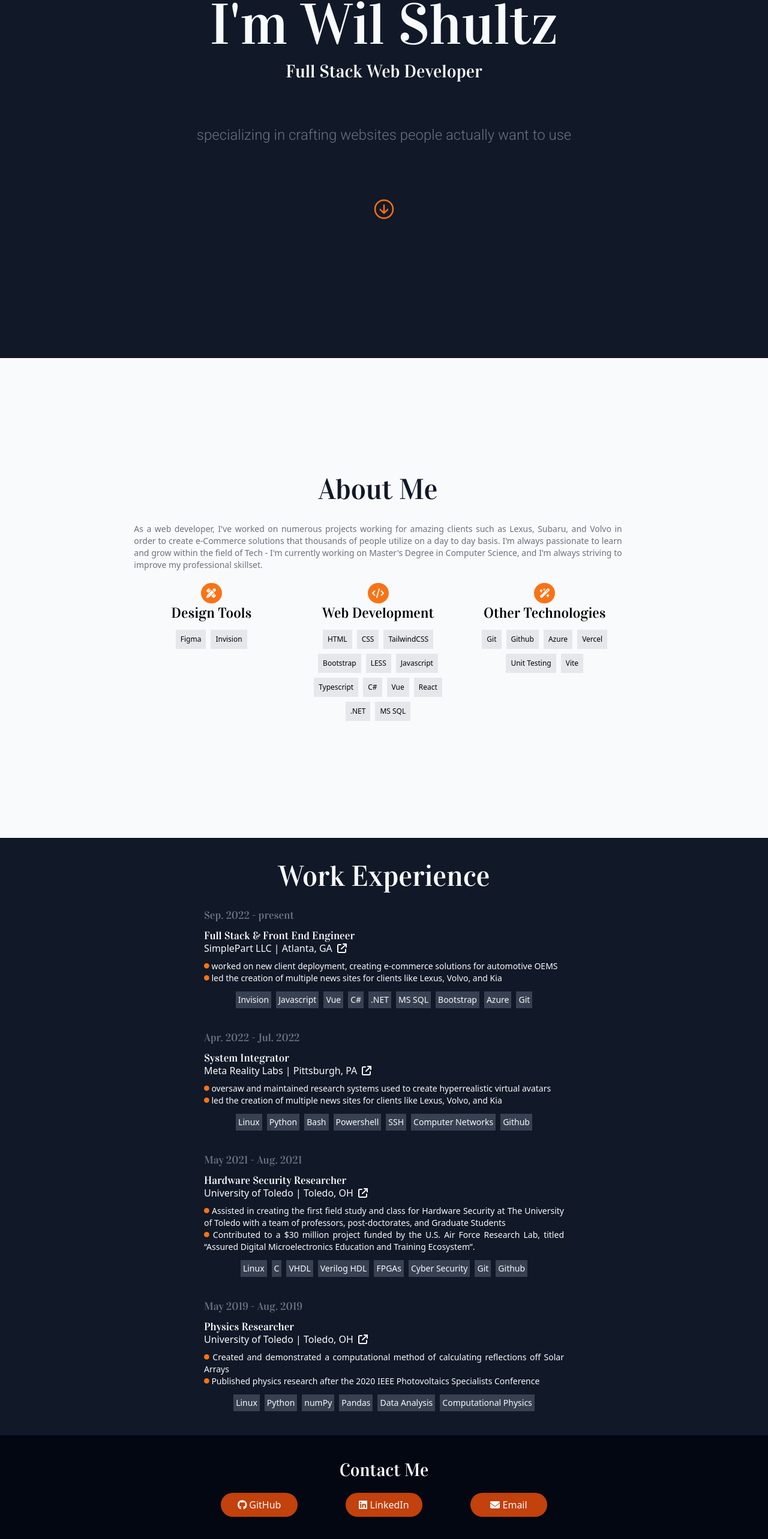
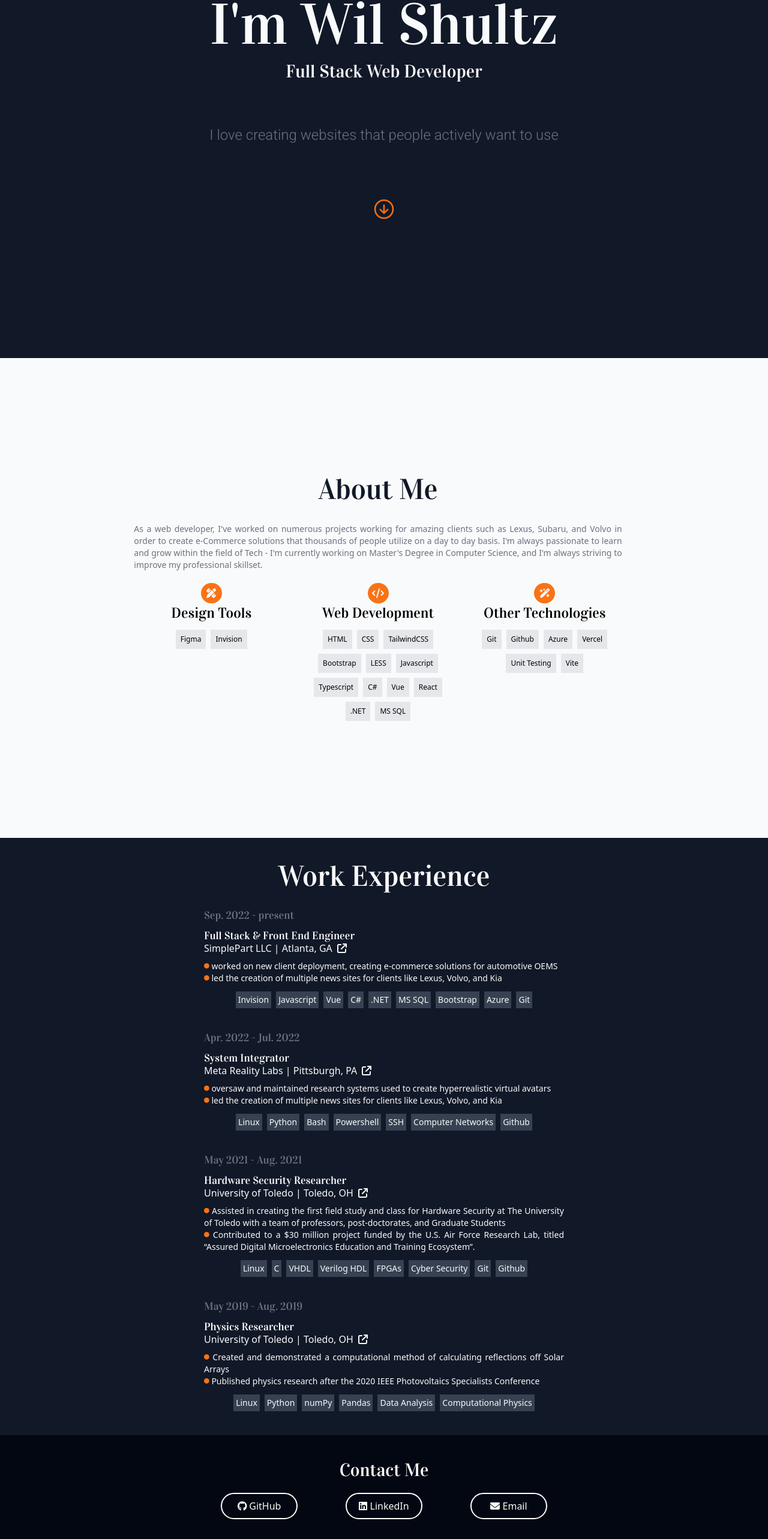
Before and after one commit to ShultzWilliam/Portfolio, a React (Vite) app: page / in a window 1280 px wide. Shown: the part 203-2769 px from the top of the page at 60% size. Built offline with nearby package versions, Linux system fonts and the light colour scheme; the HTML template or start-up script is replaced by a standard one.

Commit message:
updated look of header and footer code

```diff
--- /dev/null
+++ b/src/Footer.css
@@ -0,0 +1,7 @@
+.wow {
+    border: 2px solid rgb(255,255,255);
+}
+
+.wow:hover {
+    border: 2px solid rgb(59, 130, 246);
+}
--- a/src/Footer.tsx
+++ b/src/Footer.tsx
@@ -1,6 +1,7 @@
 import { FontAwesomeIcon } from '@fortawesome/react-fontawesome';
 import { faGithub, faLinkedin } from '@fortawesome/free-brands-svg-icons';
 import { faEnvelope } from '@fortawesome/free-solid-svg-icons';
+import "./Footer.css";
 
 function Footer() {
     const emailAddress = 'william.shultz2017@gmail.com';
@@ -15,13 +16,13 @@ function Footer() {
               Contact Me
           </h2>
           <div className="button-list flex justify-center gap-2 lg:gap-x-20 mr-auto ml-auto mt-5 flex-wrap">
-            <a target="_blank" href="https://github.com/ShultzWilliam" className="contact-link text-gray-50  p-2 bg-orange-700 rounded-full px-5 lg:w-32 w-max hover:bg-blue-500 transition-all text-center">
+            <a target="_blank" href="https://github.com/ShultzWilliam" className="contact-link text-gray-50  p-2 wow rounded-full px-5 lg:w-32 w-max hover:bg-blue-500 transition-all text-center">
               <FontAwesomeIcon icon={faGithub} /> GitHub
             </a>
-            <a target="_blank" href="https://www.linkedin.com/in/wilshultz/" className="contact-link text-gray-50  p-2 bg-orange-700 rounded-full px-5 lg:w-32 w-max2 hover:bg-blue-500 transition-all text-center">
+            <a target="_blank" href="https://www.linkedin.com/in/wilshultz/" className="wow contact-link text-gray-50  p-2 rounded-full px-5 lg:w-32 w-max2 hover:bg-blue-500 transition-all text-center">
               <FontAwesomeIcon icon={faLinkedin} /> LinkedIn
             </a>
-            <a target="_blank" href={mailtoLink} className="contact-link text-gray-50  p-2 bg-orange-700 rounded-full lg:px-5 lg:w-32 w-max hover:bg-blue-500 transition-all text-center flex-wrap">
+            <a target="_blank" href={mailtoLink} className="wow contact-link text-gray-50  p-2 rounded-full lg:px-5 lg:w-32 w-max hover:bg-blue-500 transition-all text-center flex-wrap">
               <FontAwesomeIcon icon={faEnvelope} /> Email
             </a>
           </div>
--- a/src/Header.css
+++ b/src/Header.css
@@ -1,3 +1,12 @@
-@media (max-width: 768px) {
+#header-container {
+    box-shadow: 0px 0px 10px rgba(0,0,0,0.1);
+}
 
+.cool-button:hover
+     {
+        border: 2px solid white;
+    }
+
+.cool-button {
+    border: 2px solid transparent;
 }
--- a/src/Header.tsx
+++ b/src/Header.tsx
@@ -42,7 +42,7 @@ function Header() {
   return (
     <header
       id="header-container"
-      className={`fixed bottom-0 md:bottom-auto p-0 md:p-2 w-full transition-opacity z-10 ${
+      className={`fixed bottom-0 md:bottom-auto p-0 md:p-2 w-full transition-opacity z-10 bg-orange-500 ${
         isHeaderVisible ? 'opacity-100' : 'opacity-0'
       }`}
     >
@@ -52,7 +52,7 @@ function Header() {
           <li>
             <button
               onClick={() => scrollToSection('hero-container')}
-              className="cool-button bg-orange-700 hover:bg-blue-500 text-gray-50 transition-all px-5 rounded-full"
+              className="cool-button  text-gray-50 transition-all px-5 rounded-full"
             >
               <FontAwesomeIcon icon={faHouse} size="xs" /> Home
             </button>
@@ -60,7 +60,7 @@ function Header() {
           <li>
             <button
               onClick={() => scrollToSection('aboutme-container')}
-              className="cool-button bg-orange-700 hover:bg-blue-500 text-gray-50 transition-all px-5 rounded-full"
+              className="cool-button   text-gray-50 transition-all px-5 rounded-full"
             >
               <FontAwesomeIcon icon={faPerson} size="xs" /> About
             </button>
@@ -68,7 +68,7 @@ function Header() {
           <li>
             <button
               onClick={() => scrollToSection('experience-container')}
-              className="cool-button bg-orange-700 hover:bg-blue-500 text-gray-50 transition-all px-5 rounded-full"
+              className="cool-button  text-gray-50 transition-all px-5 rounded-full"
             >
               <FontAwesomeIcon icon={faCode} size="xs" /> Experience
             </button>
@@ -76,7 +76,7 @@ function Header() {
           <li>
             <button
               onClick={() => scrollToSection('footer-container')}
-              className="cool-button bg-orange-700 hover:bg-blue-500 text-gray-50 transition-all px-5 rounded-full"
+              className="cool-button  text-gray-50 transition-all px-5 rounded-full"
             >
               <FontAwesomeIcon icon={faPhone} size="xs" /> Contacts
             </button>
--- a/src/Hero.tsx
+++ b/src/Hero.tsx
@@ -32,7 +32,7 @@ function Hero() {
           <p className="text-3xl mt-3 text-center">Full Stack Web Developer</p>
         </article>
         <article>
-          <p className="p-4 text-center font-roboto font-300 text-2xl lg:text-2xl text-gray-500 mt-3 sm:mt-10 ">specializing in crafting websites people actually want to use</p>
+          <p className="p-4 text-center font-roboto font-300 text-2xl lg:text-2xl text-gray-500 mt-3 sm:mt-10 ">I love creating websites that people actively want to use</p>
         </article>
         <button className="mt-5 sm:mt-20 cursor-pointer" onClick={scrollDown}>
           <IoArrowDownCircleOutline className="animate-bounce h-10 transition-all duration-300 text-orange-500 hover:text-blue-500 w-auto" />
```
